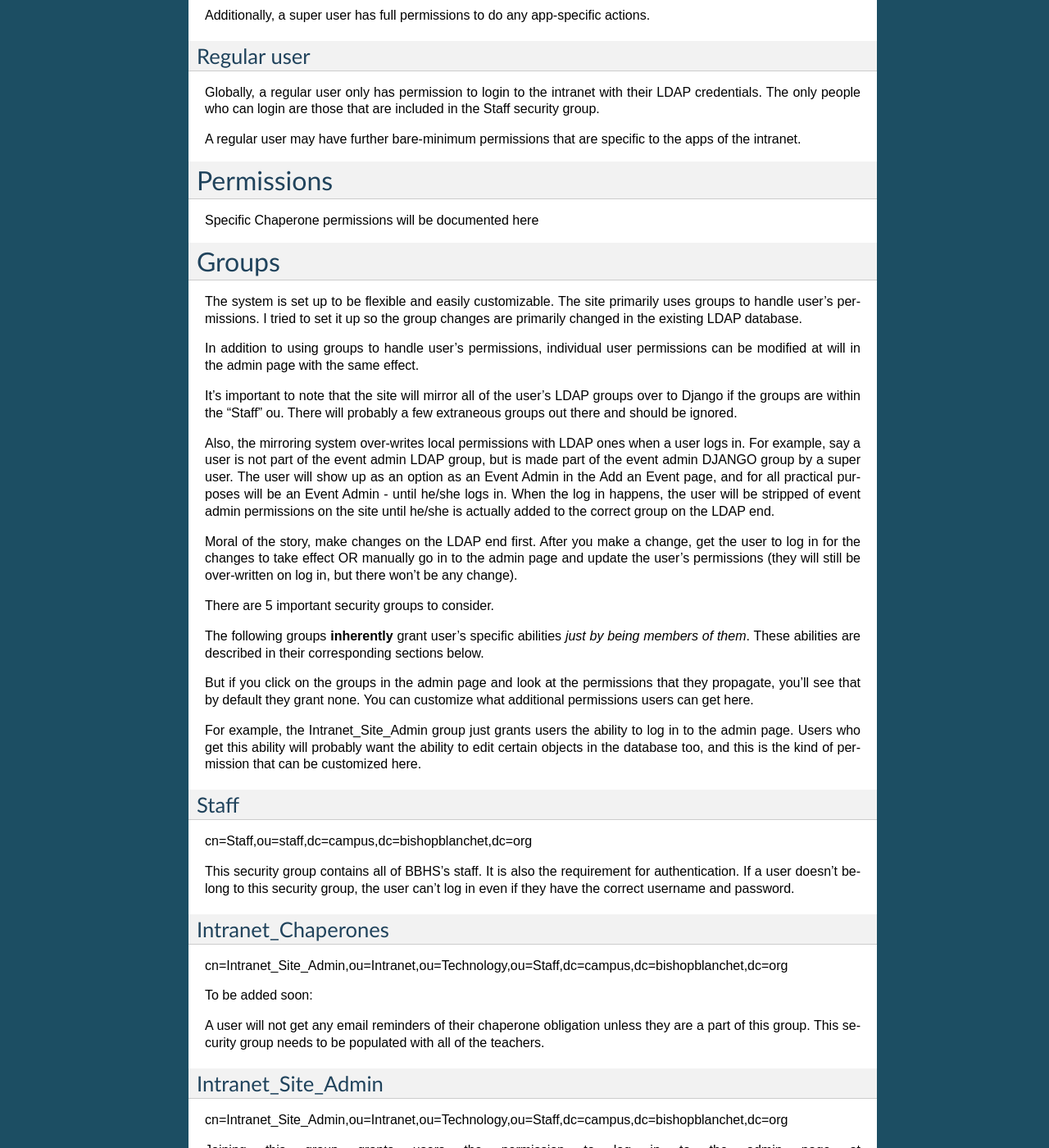
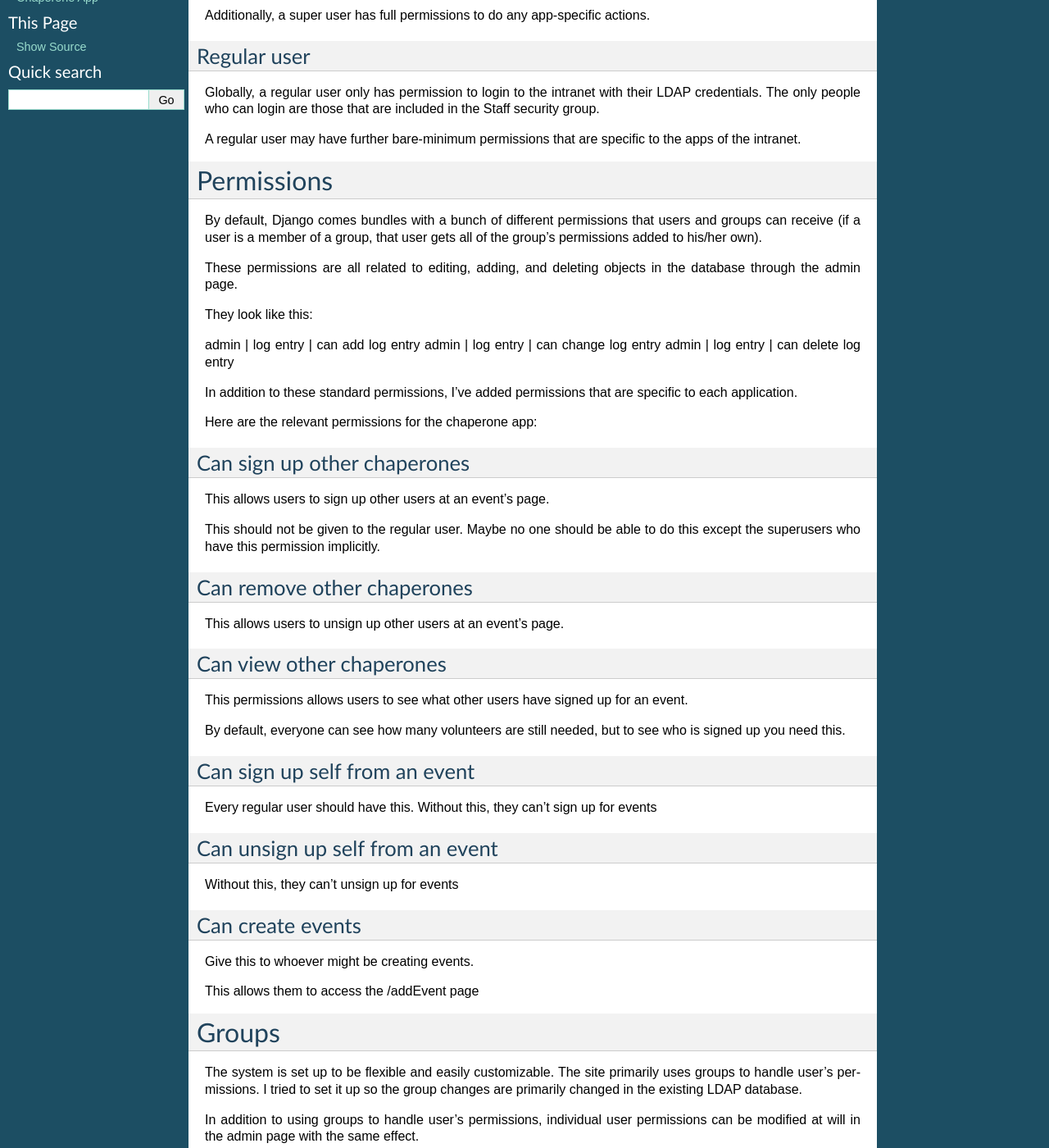
Before and after one commit to doubledubba/bbhs-intranet, a Sphinx documentation site: the page built from docs/intranet.rst, in a window 1280 px wide and 1400 px high, scrolled down 543 px. Shown: the whole window at 82% size. Built offline with Sphinx 7.4.7, drawn with Linux system fonts in a browser that asks for light colours; some of the changed text lies outside the part shown.

Commit message:
Basically finished

```diff
--- a/docs/chaperone.rst
+++ b/docs/chaperone.rst
@@ -29,6 +29,8 @@
 
 Site Administrators
 *******************
+
+
 
 
 Event Administrators
--- a/docs/intranet.rst
+++ b/docs/intranet.rst
@@ -42,7 +42,64 @@
 Permissions
 ===========
 
-Specific Chaperone permissions will be documented here
+By default, Django comes bundles with a bunch of different permissions that
+users and groups can receive (if a user is a member of a group, that user gets
+all of the group's permissions added to his/her own).
+
+These permissions are all related to editing, adding, and deleting objects in
+the database through the admin page.
+
+They look like this:
+
+admin | log entry | can add log entry
+admin | log entry | can change log entry
+admin | log entry | can delete log entry
+
+In addition to these standard permissions, I've added permissions that are
+specific to each application.
+
+Here are the relevant permissions for the chaperone app:
+
+Can sign up other chaperones
+-----------------------------
+
+This allows users to sign up other users at an event's page.
+
+This should not be given to the regular user. Maybe no one should be able to do
+this except the superusers who have this permission implicitly.
+
+Can remove other chaperones
+---------------------------
+
+This allows users to unsign up other users at an event's page.
+
+Can view other chaperones
+-------------------------
+
+This permissions allows users to see what other users have signed up for an
+event.
+
+By default, everyone can see how many volunteers are still needed, but to see
+who is signed up you need this.
+
+Can sign up self from an event
+------------------------------
+
+Every regular user should have this. Without this, they can't sign up for
+events
+
+Can unsign up self from an event
+--------------------------------
+
+Without this, they can't unsign up for events
+
+Can create events
+-----------------
+
+Give this to whoever might be creating events.
+
+This allows them to access the /addEvent page
+
 
 Groups
 ======
```
Also changed, not shown: 10 other files.
